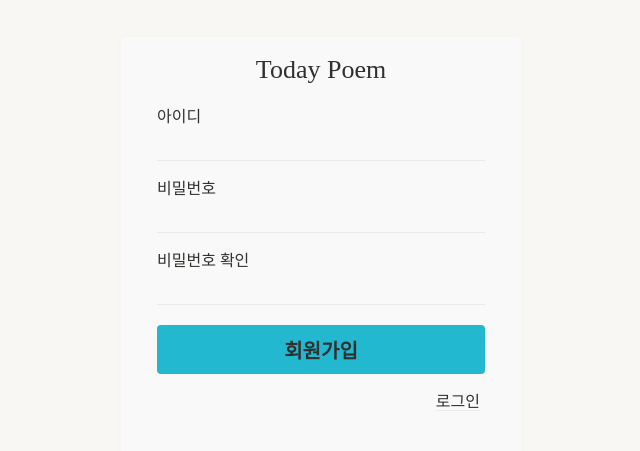
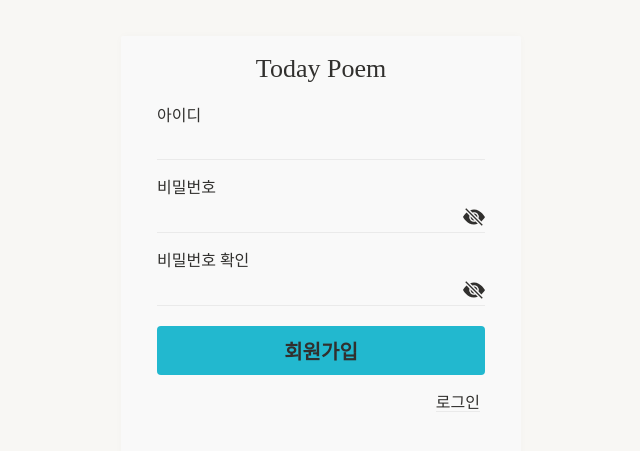
Before and after one commit to bangdler/poemToday, a React app in the folder FE/: page /register in a window 1280 px wide. Shown: the part 153-604 px from the top of the page, without its empty margins (319-959 px from the left). Built offline with nearby package versions, Linux system fonts and the light colour scheme; a web font is replaced by a local one.

Commit message:
feat: 로그인, 회원가입 비밀번호 입력 시 비밀번호 보이기 버튼 추가, input box 에 options props 추가하여 구현함

```diff
--- a/FE/src/components/authForm/LoginForm.jsx
+++ b/FE/src/components/authForm/LoginForm.jsx
@@ -2,6 +2,8 @@ import React, { useContext, useEffect, useState } from 'react';
 import { useNavigate } from 'react-router-dom';
 import styled from 'styled-components';
 
+import { ReactComponent as Eye } from '@/assets/icons/eye-fill.svg';
+import { ReactComponent as EyeSlash } from '@/assets/icons/eye-slash-fill.svg';
 import ErrorBox from '@/components/common/ErrorBox';
 import InputBox from '@/components/common/InputBox';
 import LoadingSpinner from '@/components/common/LoadingSpinner';
@@ -20,6 +22,7 @@ export default function LoginForm() {
   const { checkUser } = useUser();
   const loading = useContext(LoadingContext);
   const [error, setError] = useState({ state: false, message: '' });
+  const [showPassword, setShowPassword] = useState(false);
   const navigate = useNavigate();
 
   useEffect(() => {
@@ -70,6 +73,11 @@ export default function LoginForm() {
     submitAuth({ field: 'login' });
   };
 
+  const clickShowPasswordBtn = e => {
+    e.preventDefault();
+    setShowPassword(!showPassword);
+  };
+
   return (
     <>
       <S_Wrapper>
@@ -84,9 +92,17 @@ export default function LoginForm() {
           title={'비밀번호'}
           name={'password'}
           value={authForm.login.password}
-          type={'password'}
+          type={showPassword ? 'text' : 'password'}
           onChange={onChange}
           autoComplete={'new-password'}
+          option={{
+            component: showPassword ? (
+              <Eye width={22} height={22} viewBox="0 0 16 16" />
+            ) : (
+              <EyeSlash width={22} height={22} viewBox="0 0 16 16" />
+            ),
+            onClick: clickShowPasswordBtn,
+          }}
         />
         <S_CyanButton size={'fullWidth'} disabled={loading.login} onClick={onSubmit}>
           로그인 <LoadingSpinner visible={loading.login} width={'20px'} color={`red`} />
--- a/FE/src/components/authForm/RegisterForm.jsx
+++ b/FE/src/components/authForm/RegisterForm.jsx
@@ -2,6 +2,8 @@ import React, { useContext, useEffect, useState } from 'react';
 import { useNavigate } from 'react-router-dom';
 import styled from 'styled-components';
 
+import { ReactComponent as Eye } from '@/assets/icons/eye-fill.svg';
+import { ReactComponent as EyeSlash } from '@/assets/icons/eye-slash-fill.svg';
 import ErrorBox from '@/components/common/ErrorBox';
 import InputBox from '@/components/common/InputBox';
 import LoadingSpinner from '@/components/common/LoadingSpinner';
@@ -20,6 +22,8 @@ export default function RegisterForm() {
   const { checkUser } = useUser();
   const loading = useContext(LoadingContext);
   const [error, setError] = useState({ state: false, message: '' });
+  const [showPassword, setShowPassword] = useState(false);
+  const [showPasswordConfirm, setShowPasswordConfirm] = useState(false);
   const navigate = useNavigate();
 
   useEffect(() => {
@@ -76,6 +80,16 @@ export default function RegisterForm() {
     submitAuth({ field: 'register' });
   };
 
+  const clickShowPasswordBtn = e => {
+    e.preventDefault();
+    setShowPassword(!showPassword);
+  };
+
+  const clickShowPasswordConfirmBtn = e => {
+    e.preventDefault();
+    setShowPasswordConfirm(!showPasswordConfirm);
+  };
+
   return (
     <>
       <S_Wrapper>
@@ -90,17 +104,33 @@ export default function RegisterForm() {
           title={'비밀번호'}
           name={'password'}
           value={authForm.register.password}
-          type={'password'}
+          type={showPassword ? 'text' : 'password'}
           onChange={onChange}
           autoComplete={'new-password'}
+          option={{
+            component: showPassword ? (
+              <Eye width={22} height={22} viewBox="0 0 16 16" />
+            ) : (
+              <EyeSlash width={22} height={22} viewBox="0 0 16 16" />
+            ),
+            onClick: clickShowPasswordBtn,
+          }}
         />
         <InputBox
           title={'비밀번호 확인'}
           name={'passwordConfirm'}
           value={authForm.register.passwordConfirm}
-          type={'password'}
+          type={showPasswordConfirm ? 'text' : 'password'}
           onChange={onChange}
           autoComplete={'new-password'}
+          option={{
+            component: showPasswordConfirm ? (
+              <Eye width={22} height={22} viewBox="0 0 16 16" />
+            ) : (
+              <EyeSlash width={22} height={22} viewBox="0 0 16 16" />
+            ),
+            onClick: clickShowPasswordConfirmBtn,
+          }}
         />
         <S_CyanButton size={'fullWidth'} disabled={loading.register} onClick={onSubmit}>
           회원가입 <LoadingSpinner visible={loading.register} width={'20px'} color={`red`} />
--- a/FE/src/components/common/InputBox.jsx
+++ b/FE/src/components/common/InputBox.jsx
@@ -3,11 +3,22 @@ import styled from 'styled-components';
 
 import palette from '@/style/palette';
 
-export default function InputBox({ title, onChange, name, value, type = 'text', autoComplete = 'off' }) {
+export default function InputBox({
+  title,
+  onChange,
+  name,
+  value,
+  type = 'text',
+  autoComplete = 'off',
+  option = { component: null, onClick: null },
+}) {
   return (
     <S_Wrapper>
       <S_Title>{title}</S_Title>
-      <S_Input type={type} onChange={onChange} name={name} value={value} autoComplete={autoComplete} />
+      <S_Container>
+        <S_Input type={type} onChange={onChange} name={name} value={value} autoComplete={autoComplete} />
+        {option.component && <S_OptionBtn onClick={option.onClick}>{option.component}</S_OptionBtn>}
+      </S_Container>
     </S_Wrapper>
   );
 }
@@ -15,6 +26,7 @@ export default function InputBox({ title, onChange, name, value, type = 'text',
 const S_Wrapper = styled.div`
   ${({ theme }) => theme.mixin.flexBox({ direction: 'column' })}
   width: 100%;
+  border-bottom: 1px solid ${({ theme }) => theme.mode.borderColor};
 `;
 
 const S_Title = styled.h2`
@@ -24,9 +36,19 @@ const S_Title = styled.h2`
   margin-bottom: 1rem;
 `;
 
+const S_Container = styled.div`
+  width: 100%;
+  ${({ theme }) => theme.mixin.flexBox({})}
+`;
+
+const S_OptionBtn = styled.button`
+  > svg {
+    fill: ${({ theme }) => theme.mode.textColor};
+  }
+`;
+
 const S_Input = styled.input`
   width: 100%;
-  border-bottom: 1px solid ${({ theme }) => theme.mode.borderColor};
   font-size: 2rem;
   color: ${({ theme }) => theme.mode.textColor};
   &:focus {
```
Also changed, not shown: FE/src/assets/icons/eye-fill.svg (added), FE/src/assets/icons/eye-slash-fill.svg (added).
